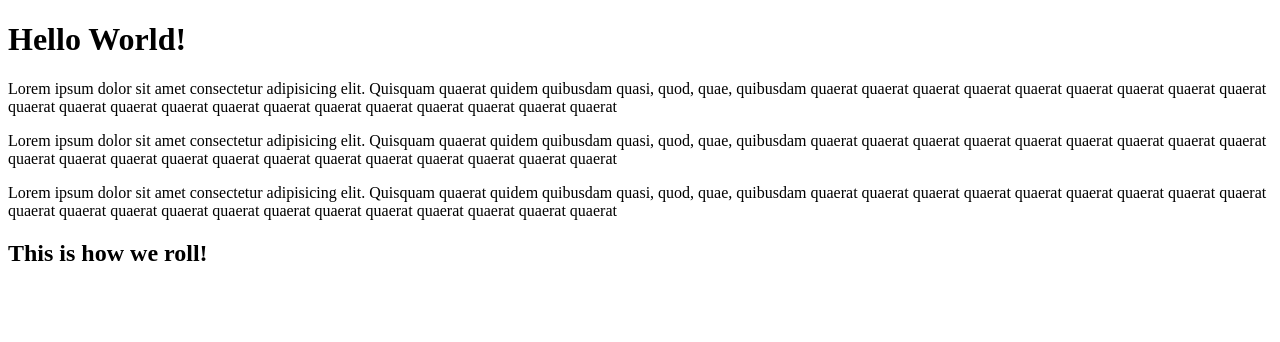
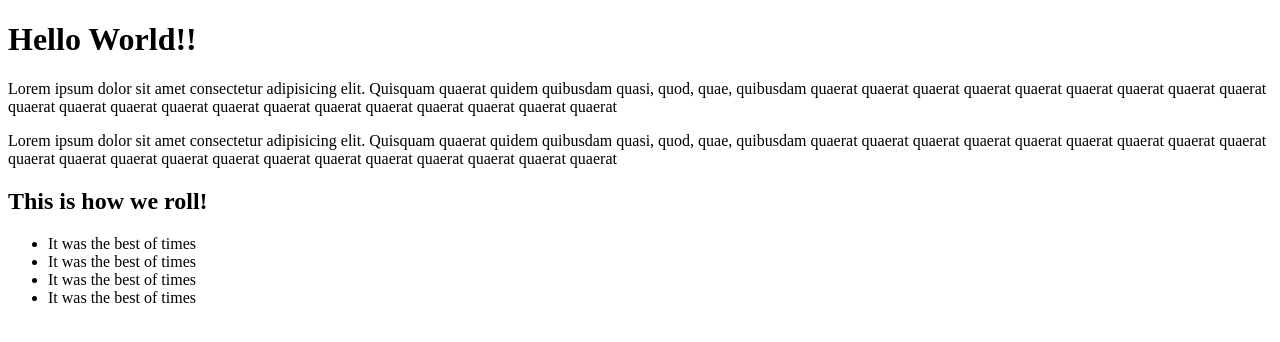
Before and after one commit to Brain-official/WebProj, a plain HTML site: page index.html in a window 1280 px wide. Drawn offline with Linux system fonts and the light colour scheme.

Commit message:
new features

```diff
--- a/index.html
+++ b/index.html
@@ -7,7 +7,7 @@
 </head>
 
 <body>
-    <h1>Hello World!</h1>
+    <h1>Hello World!!</h1>
 
     <p>Lorem ipsum dolor sit amet consectetur adipisicing elit. Quisquam quaerat quidem quibusdam quasi, quod, quae, quibusdam quaerat quaerat quaerat quaerat quaerat quaerat quaerat quaerat quaerat quaerat quaerat quaerat quaerat quaerat
          quaerat quaerat quaerat quaerat quaerat quaerat quaerat
@@ -15,10 +15,15 @@
     <p>Lorem ipsum dolor sit amet consectetur adipisicing elit. Quisquam quaerat quidem quibusdam quasi, quod, quae, quibusdam quaerat quaerat quaerat quaerat quaerat quaerat quaerat quaerat quaerat quaerat quaerat quaerat quaerat quaerat
         quaerat quaerat quaerat quaerat quaerat quaerat quaerat
     </p>
-    <p>Lorem ipsum dolor sit amet consectetur adipisicing elit. Quisquam quaerat quidem quibusdam quasi, quod, quae, quibusdam quaerat quaerat quaerat quaerat quaerat quaerat quaerat quaerat quaerat quaerat quaerat quaerat quaerat quaerat
-        quaerat quaerat quaerat quaerat quaerat quaerat quaerat
-    </p>
 
     <h2>This is how we roll!</h2>
+    <div>
+        <Ul>
+            <li>It was the best of times</li>
+            <li>It was the best of times</li>
+            <li>It was the best of times</li>
+            <li>It was the best of times</li>
+        </Ul>
+    </div>
 </body>
 </html>
```
